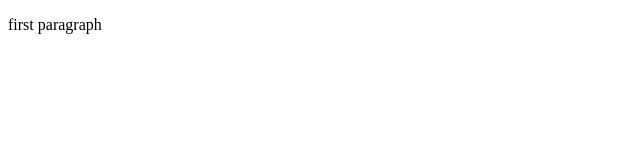
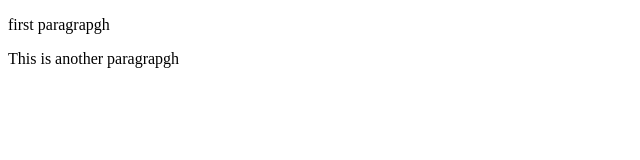
Before and after one commit to sunnyzen02/BENGALURU, a plain HTML site: page index.html in a window 1280 px wide. Shown: the whole page, without its empty margins (0-640 px from the left). Drawn offline with Linux system fonts and the light colour scheme.

Commit message:
added paragraph in html

```diff
--- a/index.html
+++ b/index.html
@@ -1,11 +1,11 @@
 <!DOCTYPE html>
 <html>
-        <head>
-                <title>
-                        page
-                </title>
-        </head>
-        <body>
-                <p>first paragraph</p>
-        </body>
+
+<head>
+	<title>Document</title>
+</head>
+<body>
+   <p>first paragrapgh</p>
+   <p>This is another paragrapgh</p>
+</body>
 </html>
```
